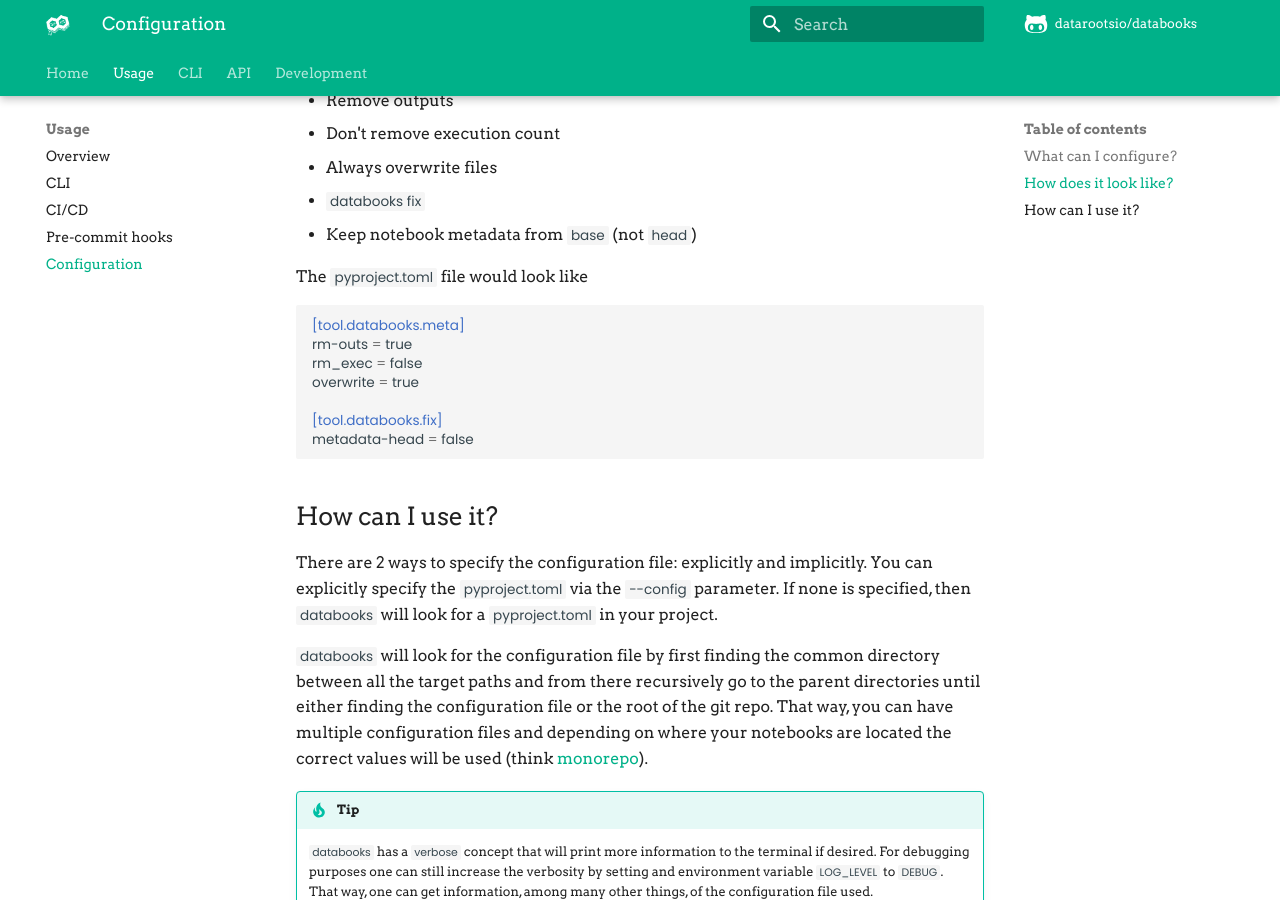
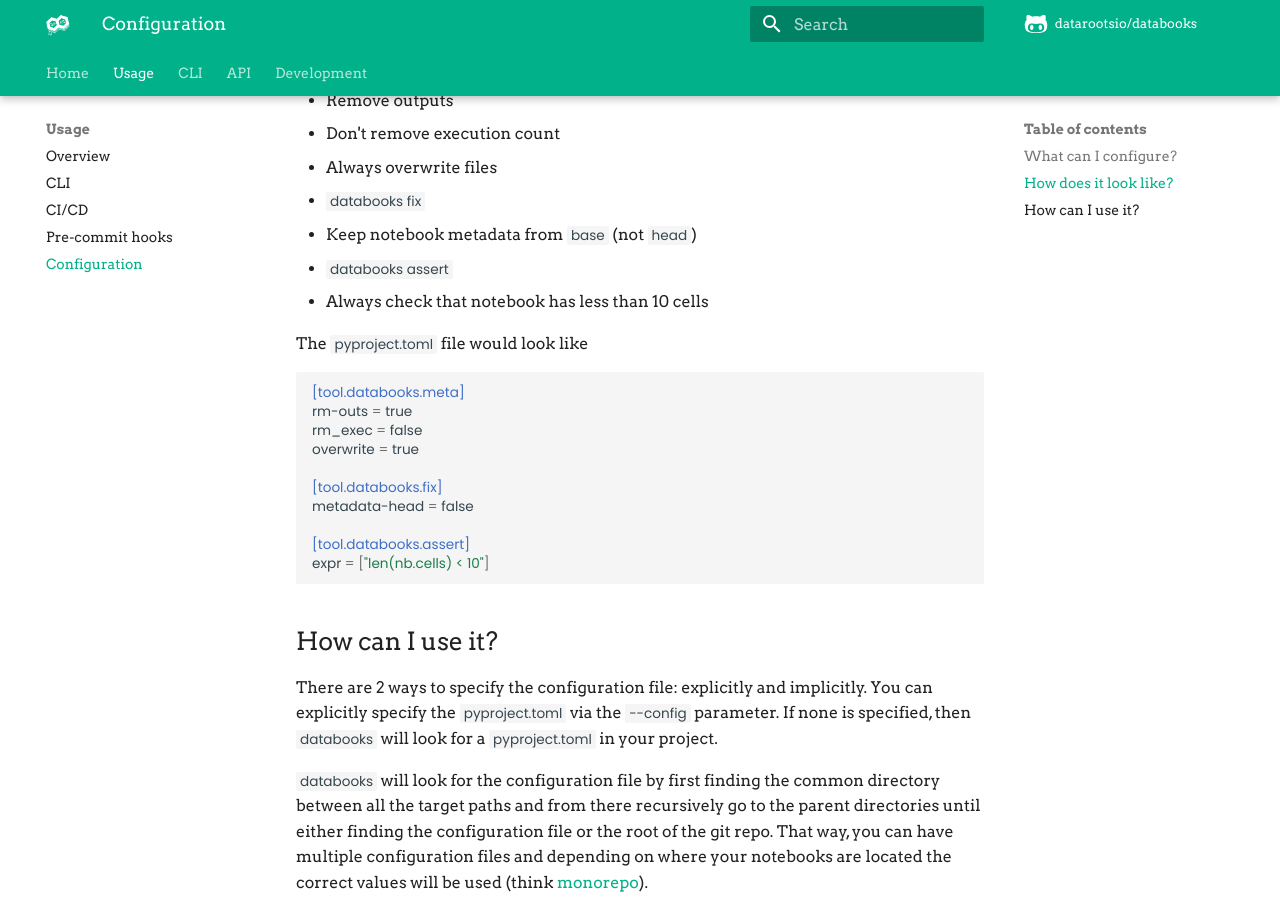
Before and after one commit to datarootsio/databooks, an MkDocs documentation site: the page built from docs/usage/configuration.md, in a window 1280 px wide and 900 px high, scrolled down 918 px. Built offline with MkDocs 1.6.1 and Material for MkDocs 9.7.7, drawn with Linux system fonts in a browser that asks for light colours; comment, search, counter and statistics services are not loaded; the version menu is left out.

Commit message:
add assert example in configuration

````diff
--- a/docs/usage/configuration.md
+++ b/docs/usage/configuration.md
@@ -34,6 +34,8 @@ So if, for example, the desired behavior is
   - Always overwrite files
 - `databooks fix`
   - Keep notebook metadata from `base` (not `head`)
+- `databooks assert`
+  - Always check that notebook has less than 10 cells
 
 The `pyproject.toml` file would look like
 
@@ -45,6 +47,9 @@ overwrite = true
 
 [tool.databooks.fix]
 metadata-head = false
+
+[tool.databooks.assert]
+expr = ["len(nb.cells) < 10"]
 ```
 
 ## How can I use it?
````
